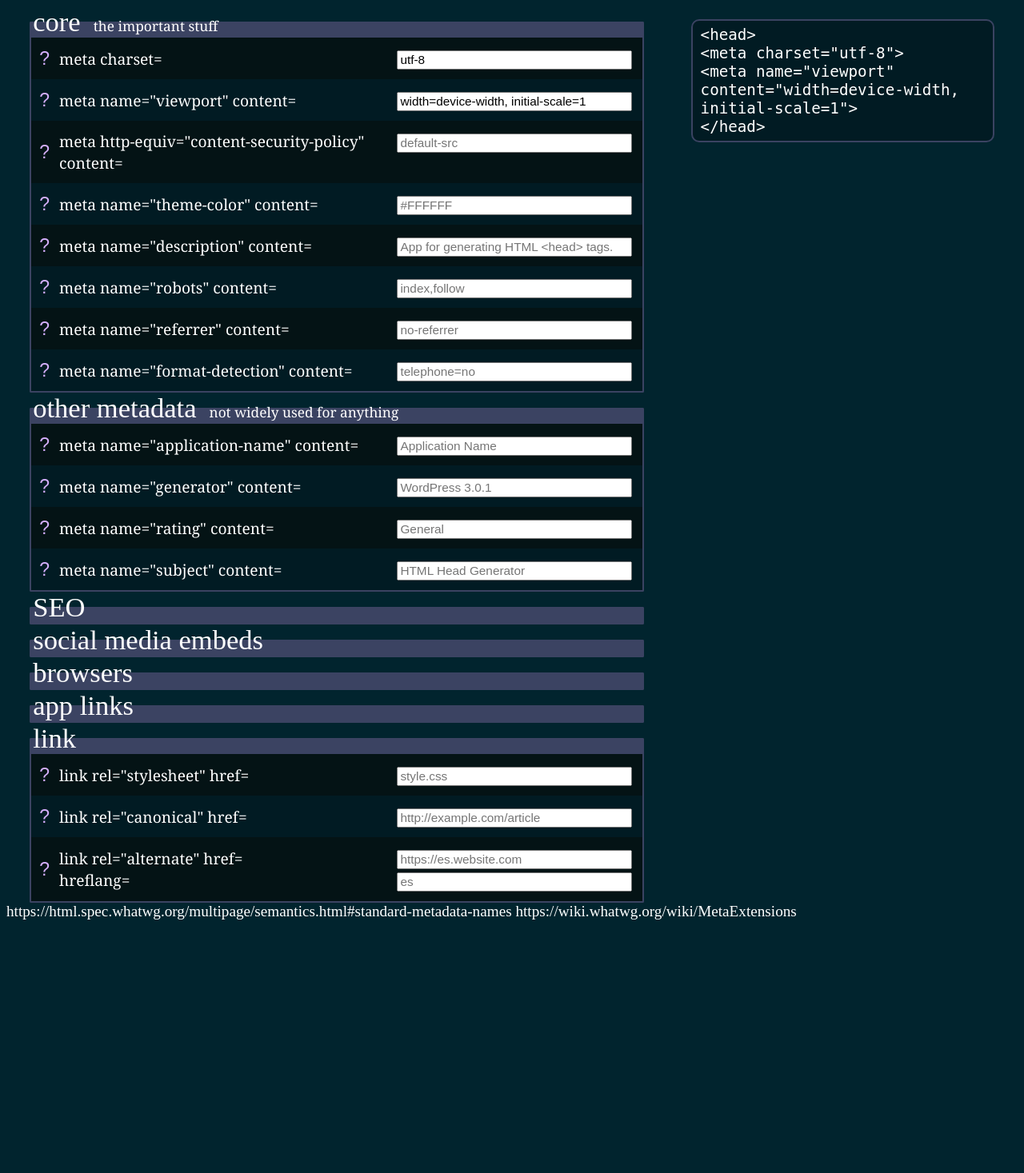
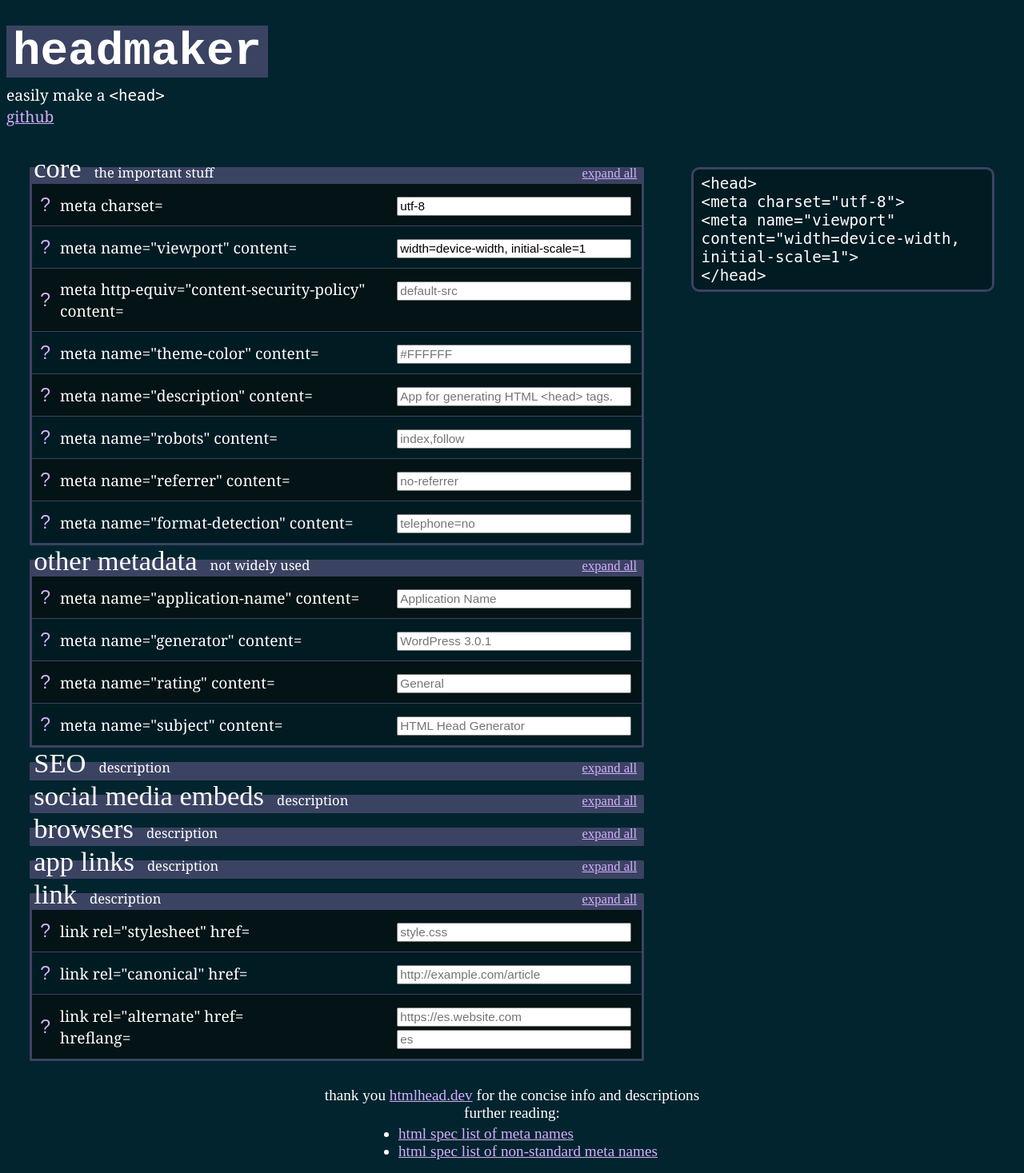
Before and after one commit to ksymph/headmaker, a PHP site: page / in a window 1280 px wide. Shown: the top 1467 px of the page at 80% size. Before the commit the page ends 1150 px from the top, so only its background shows below. Run offline with PHP 8.4, Linux system fonts and the light colour scheme.

Commit message:
add header and footer, tweak styles, add expand/collapse all buttons, update todo

```diff
--- a/index.html
+++ b/index.html
@@ -3,16 +3,21 @@
 <head>
 	<meta charset="UTF-8">
 	<meta name="viewport" content="width=device-width, initial-scale=1.0">
-		<title>Headmaker</title>
+	<title>headmaker</title>
 	<link rel="stylesheet" href="./style.css">
 	<link rel="icon" href="./favicon.ico" type="image/x-icon">
 </head>
 
 <body>
+	<div id="intro">
+		<h1>headmaker</h1>
+		<div>easily make a <code>&lt;head></code></div>
+		<div><a href="https://github.com/Flicsmo/headmaker">github</a></div>
+	</div>
 	<main>
 		<form id="headmaker">
-			<fieldset class="category">
-				<legend>core<span class="category-description">the important stuff</span></legend>
+			<fieldset class="category" data-checked="false">
+				<legend>core<span class="category-description">the important stuff</span><span class="check-all">expand all</span></legend>
 				<fieldset class="tag">
 					<input type="checkbox" class="show-hidden">
 					<div class="label-container"><label for="charset">meta charset=</label></div>
@@ -105,8 +110,8 @@
 					</div>
 				</fieldset>
 			</fieldset>
-			<fieldset class="category">
-				<legend>other metadata<span class="category-description">not widely used for anything</span></legend>
+			<fieldset class="category" data-checked="false">
+				<legend>other metadata<span class="category-description">not widely used</span><span class="check-all">expand all</span></legend>
 				<fieldset class="tag">
 					<input type="checkbox" class="show-hidden">
 					<div class="label-container"><label for="app-name">meta name="application-name" content=</label></div>
@@ -147,20 +152,20 @@
 					</div>
 				</fieldset>
 			</fieldset>
-			<fieldset class="category">
-				<legend>SEO</legend>
+			<fieldset class="category" data-checked="false">
+				<legend>SEO<span class="category-description">description</span><span class="check-all">expand all</span></legend>
 			</fieldset>
-			<fieldset class="category">
-				<legend>social media embeds</legend>
+			<fieldset class="category" data-checked="false">
+				<legend>social media embeds<span class="category-description">description</span><span class="check-all">expand all</span></legend>
 			</fieldset>
-			<fieldset class="category">
-				<legend>browsers</legend>
+			<fieldset class="category" data-checked="false">
+				<legend>browsers<span class="category-description">description</span><span class="check-all">expand all</span></legend>
 			</fieldset>
-			<fieldset class="category">
-				<legend>app links</legend>
+			<fieldset class="category" data-checked="false">
+				<legend>app links<span class="category-description">description</span><span class="check-all">expand all</span></legend>
 			</fieldset>
-			<fieldset class="category">
-				<legend>link</legend>
+			<fieldset class="category" data-checked="false">
+				<legend>link<span class="category-description">description</span><span class="check-all">expand all</span></legend>
 				<fieldset class="tag">
 					<input type="checkbox" class="show-hidden">
 					<div class="label-container"><label for="stylesheet">link rel="stylesheet" href=</label></div>
@@ -203,8 +208,17 @@
 			</div>
 		</div>
 	</main>
-	https://html.spec.whatwg.org/multipage/semantics.html#standard-metadata-names
-	https://wiki.whatwg.org/wiki/MetaExtensions
+	<div id="end">
+		<span>thank you <a href="https://htmlhead.dev">htmlhead.dev</a> for the concise info and descriptions</span>
+		<span>further reading:</span>
+		<ul>
+			<li><a href="https://html.spec.whatwg.org/multipage/semantics.html#standard-metadata-names">html spec list of meta names</a></li>
+			<li><a href="https://wiki.whatwg.org/wiki/MetaExtensions">html spec list of non-standard meta names</a></li>
+		</ul>
+		<a href="https://creativecommons.org/publicdomain/zero/1.0/">
+			<img src="https://i.creativecommons.org/p/zero/1.0/88x31.png" alt="CC0">
+		</a>
+	</div>
 </body>
 
 
--- a/script.js
+++ b/script.js
@@ -52,6 +52,30 @@ function addInputListeners () {
 	}
 }
 
+function addExpandListeners () {
+	const input = items;
+	for (let i = 0; i < input.length; i++) {
+		const expandButton = input[i].querySelector(".check-all");
+		const checkBoxes = input[i].querySelectorAll(".show-hidden");
+		expandButton.addEventListener("click", function() {
+			const isChecked = input[i].dataset.checked;
+			let isCheckedBool = false;
+			if (isChecked === "false") {
+				isCheckedBool = true;
+				expandButton.innerText = "collapse all";
+			} else {
+				isCheckedBool = false;
+				expandButton.innerText = "expand all";
+			}
+			input[i].dataset.checked = isCheckedBool;
+
+			for (let checki = 0; checki < checkBoxes.length; checki++) {
+				checkBoxes[checki].checked = isCheckedBool;
+			}
+		});
+	}
+}
+
 function addListListeners () {
 	const tagList = document.querySelectorAll(".tag");
 	for (let i = 0; i < tagList.length; i++) {
@@ -68,6 +92,7 @@ function addListListeners () {
 
 addListListeners();
 addInputListeners();
+addExpandListeners();
 
 buildOutput();
 
--- a/style.css
+++ b/style.css
@@ -32,6 +32,7 @@
 	padding: 12px 6px;
 	background-color: #041315;
 	font-family: Georgia;
+	margin-bottom: 1px;
 }
 
 .tag:nth-child(odd) {
@@ -42,8 +43,9 @@
 	padding: 0;
 	margin: 0;
 	background-color: #3b4362;
-	border: 2px solid #3b4362;
+	border: 3px solid #3b4362;
 	border-radius: 2px;
+	border-bottom: 2px solid #3b4362;
 }
 
 main {
@@ -59,12 +61,14 @@ body {
 
 legend {
 	font-size: 1.8em;
+	display: flex;
+	align-items: baseline;
+	width: 100%;
 }
 
 .description {
 	display: none;
 	width: 100%;
-	margin: 8px 0 0 0;
 }
 
 .description ul {
@@ -113,13 +117,14 @@ legend {
 	position: sticky;
 	align-self: flex-start;
 	top: 24px;
+	margin-top: 18px;
 }
 
 #output {
 	user-select: all;
 	background-color: #011b23;
 	border-radius: 10px;
-	border: 2px solid #3b4362;
+	border: 3px solid #3b4362;
 	padding: 6px 10px;
 }
 
@@ -128,7 +133,7 @@ legend {
 }
 
 .category-description {
-	font-size: .5em;
+	font-size: .48em;
 	font-family: Georgia;
 
 	position: relative;
@@ -144,3 +149,42 @@ a {
 .big-input {
 	height: 100%;
 }
+
+#intro {
+	margin-bottom: 32px;
+	font-family: georgia;
+}
+
+h1 {
+	font-family: "courier new";
+	font-size: 3em;
+	margin-bottom: 8px;
+	margin-top: 32px;
+	background-color: #3b4362;
+	width: fit-content;
+	padding: 0 8px;
+}
+
+.check-all {
+	margin-left: auto;
+	font-size: .48em;
+	color: #d4affd;
+	text-decoration: underline;
+	margin-right: 8px;
+	cursor: pointer;
+}
+
+#end {
+	margin-top: 32px;
+	width: 100%;
+	display: flex;
+	flex-direction: column;
+	align-items: center;
+
+}
+
+#end ul {
+	margin-top: 4px;
+	text-align: left;
+	width: fit-content;
+}
```
Also changed, not shown: TODO.md (+4 -4 lines). Lines whose indentation alone changed are shown as unchanged.
